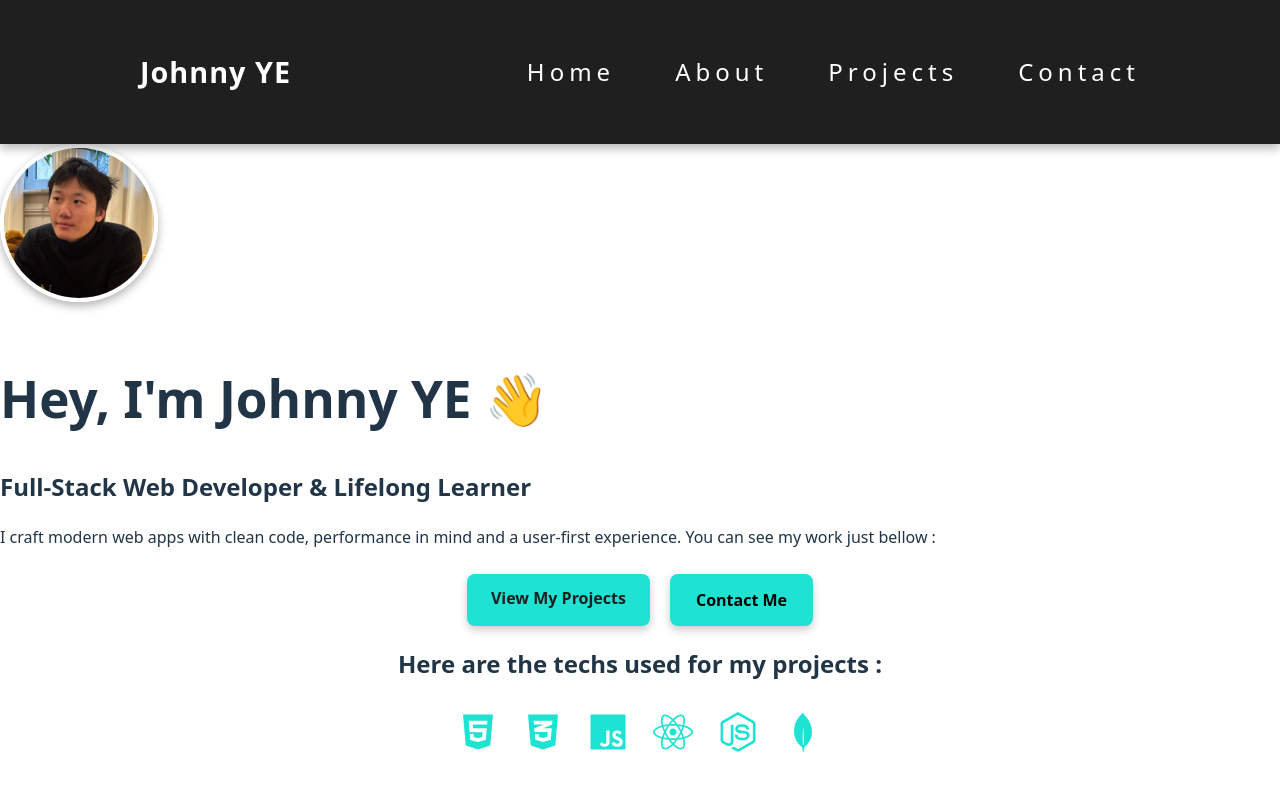
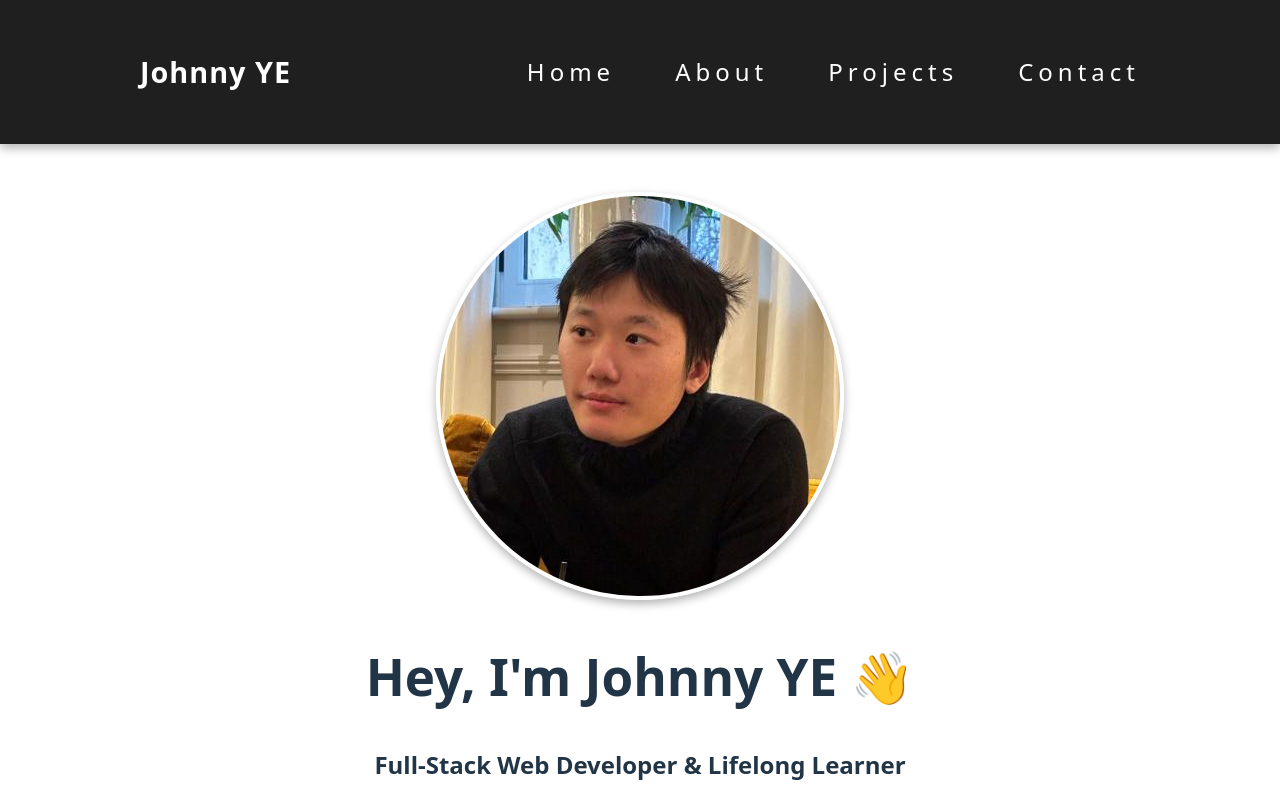
Before and after one commit to Johnny9874/portfolio, a React (Vite) app in the folder frontend/: page / in a window 1280 px wide. Built offline with nearby package versions, Linux system fonts and the light colour scheme.

Commit message:
modif du placement du texte

```diff
--- a/frontend/src/sections/Home.jsx
+++ b/frontend/src/sections/Home.jsx
@@ -6,8 +6,9 @@ import { SiMongodb } from 'react-icons/si'; // Import icons
 
 const Home = () => {
     return (
-        <section id="home">
+        <section className="home">
             <div className='home-container fade-in'>
+                <br /><br />
                 <img src={profilePic} alt="Johnny YE" className="profile-pic" />
 
                 <h1>Hey, I'm Johnny YE 👋</h1>
--- a/frontend/src/styles/Home.css
+++ b/frontend/src/styles/Home.css
@@ -101,3 +101,14 @@
 .title {
     text-align: center;
 }
+
+.home {
+  text-align: center;
+}
+
+.home img {
+  width: 40%;
+  max-width: 400px;
+  height: auto;
+  margin: 0 auto;
+}
```
